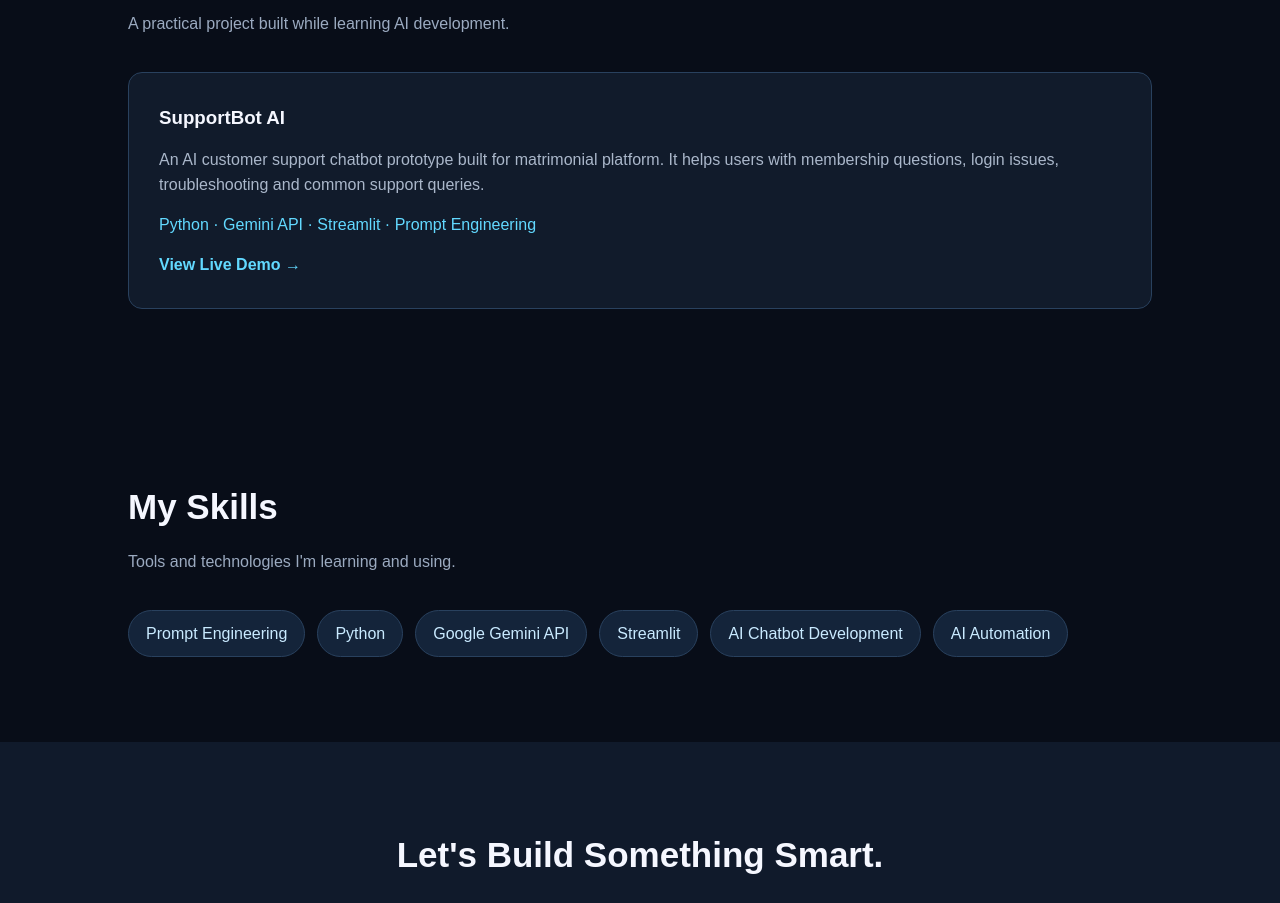
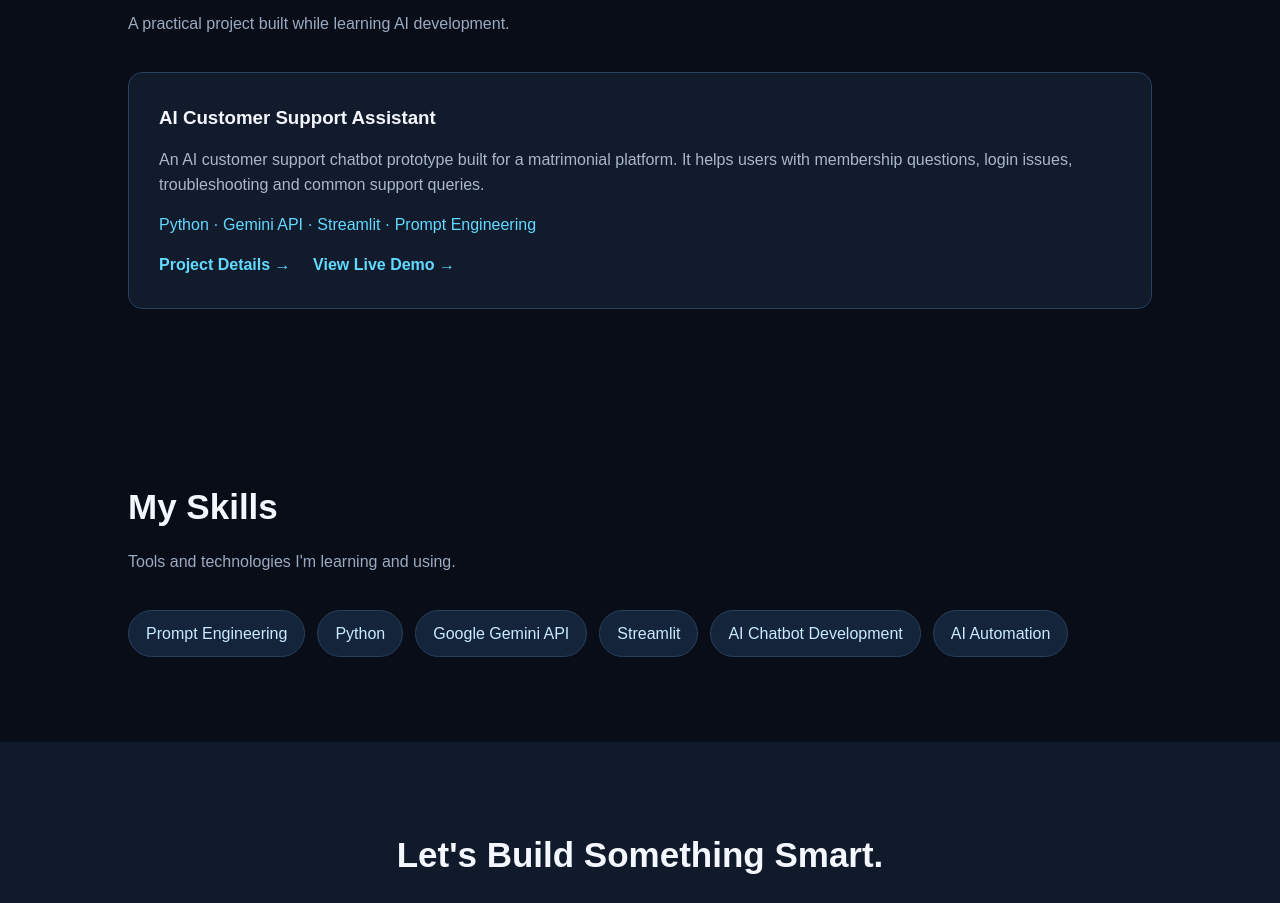
Before and after one commit to nehadelnaaz-cell/Ibrahim-AI-website, a plain HTML site: page index.html in a window 1280 px wide. Shown: the part 1365-2268 px from the top of the page. Drawn offline with Linux system fonts and the light colour scheme.

Commit message:
Link homepage to detailed AI projects page

```diff
--- a/index.html
+++ b/index.html
@@ -78,7 +78,7 @@ section{padding:85px 10%}
   border:1px solid #29415e;border-radius:30px;color:#c9eaff;
 }
 .project{border:1px solid #29415e;background:#111b2b;border-radius:14px;padding:30px}
-.project a{color:#62d9ff;text-decoration:none;font-weight:bold}
+.project a{color:#62d9ff;text-decoration:none;font-weight:bold;margin-right:18px}
 .contact{text-align:center;background:#101a2b}
 .contact p{color:#aab7ca}
 footer{text-align:center;padding:25px;color:#74839a;border-top:1px solid #1d293d}
@@ -137,15 +137,16 @@ footer{text-align:center;padding:25px;color:#74839a;border-top:1px solid #1d293d
   <h2 class="heading">Featured Project</h2>
   <p class="sub">A practical project built while learning AI development.</p>
   <div class="project">
-    <h3>SupportBot AI</h3>
+    <h3>AI Customer Support Assistant</h3>
     <p style="color:#aab7ca;margin:14px 0">
-      An AI customer support chatbot prototype built for matrimonial platform.
+      An AI customer support chatbot prototype built for a matrimonial platform.
       It helps users with membership questions, login issues,
       troubleshooting and common support queries.
     </p>
     <p style="color:#62d9ff;margin-bottom:15px">
       Python · Gemini API · Streamlit · Prompt Engineering
     </p>
+    <a href="projects.html">Project Details →</a>
     <a href="https://nikkahsupportbot-3tntgnraazde9ymcrwdgkb.streamlit.app/" target="_blank" rel="noopener noreferrer">View Live Demo →</a>
   </div>
 </section>
```
